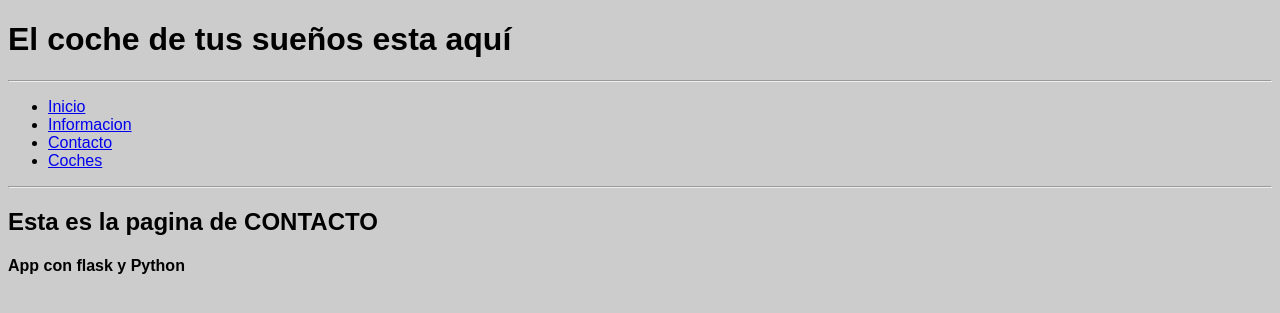
After one commit to DanAndrei-tech/KeepCoding_Proyecto, a Flask app: page /Contacto in a window 1280 px wide. The commit adds this page. Shown: the top 313 px of the page. Run offline with Flask 3, Linux system fonts and the light colour scheme.

Commit message:
estilos css

```diff
--- a/registros/routes.py
+++ b/registros/routes.py
@@ -1,14 +1,20 @@
 from registros import app
+from datetime import datetime
 from flask import render_template,request,redirect,url_for
 from registros.models import *
 
 @app.route('/')
 def index():
-    return render_template('index.html')
+    return render_template('index.html',
+                           dato1 = 'Valor',
+                           dato2 = 'Valor2')
 
-@app.route('/Informacion')
-def informacion():
-    return render_template('informacion.html')
+@app.route('/insertar-coche')
+def insertar_coche():
+    insert()
+    return redirect('/')
+
+
 
 @app.route('/Contacto')
 def contacto():
--- /dev/null
+++ b/registros/static/css/styles.css
@@ -0,0 +1,4 @@
+body {
+  background-color: #ccc;
+  font-family: Arial, Helvetica, sans-serif;
+}
--- a/registros/templates/base.html
+++ b/registros/templates/base.html
@@ -5,6 +5,10 @@
     <meta http-equiv="X-UA-Compatible" content="IE=edge" />
     <meta name="viewport" content="width=device-width, initial-scale=1.0" />
     <title>{% block title %} FLASK-PYTHON {% endblock %} | KeepCoding</title>
+    <link
+      rel="stylesheet"
+      href="{{url_for('static', filename= 'css/styles.css')}}"
+    />
   </head>
   <body>
     <h1>El coche de tus sueños esta aquí</h1>
@@ -14,7 +18,7 @@
         <a href="{{url_for('index')}}">Inicio</a>
       </li>
       <li>
-        <a href="{{url_for('informacion')}}">Informacion</a>
+        <a href="{{url_for('insertar_coche')}}">Informacion</a>
       </li>
       <li>
         <a href="{{url_for('contacto')}}">Contacto</a>
--- /dev/null
+++ b/registros/templates/contacto.html
@@ -0,0 +1,5 @@
+{% extends 'base.html'%} {%block title%} CONTACTO {%endblock%}
+
+{%block content%}
+<h1>Esta es la pagina de CONTACTO</h1>
+{%endblock%}
--- a/registros/templates/index.html
+++ b/registros/templates/index.html
@@ -2,4 +2,5 @@
 <h1>FLASK</h1>
 {%endblock%} {%block content%}
 <h1>Mi app con FLASK y Python</h1>
-{%endblock%}
+
+{{dato1}} {%endblock%}
--- /dev/null
+++ b/registros/templates/nuevo.html
@@ -0,0 +1,5 @@
+{% extends 'base.html'%} {%block title%} FLASK {%endblock%} {%block content%}
+<h1>Pagina de informacion</h1>
+<p>Esta es la pagina de informacion</p>
+
+{%endblock%}
```
Also changed, not shown: registros/models.py (+9 -0 lines), registros/templates/informacion.html (deleted, +0 -7 lines), data/coches.sqlite.
